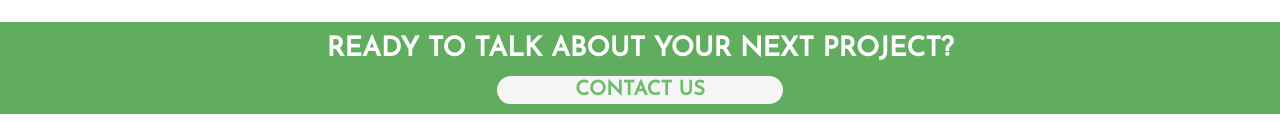
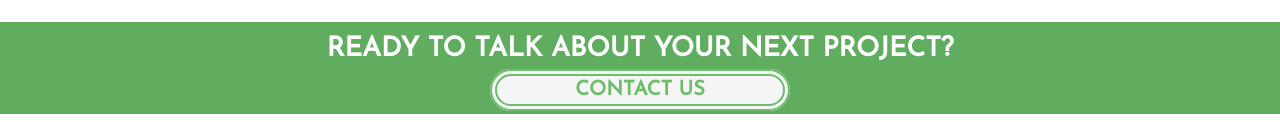
Before and after one commit to MdKhalidsaifullahGazi/assignment3-final, a plain HTML site: page index.html in a window 1280 px wide. Shown: the part 1863-1985 px from the top of the page. Drawn offline with Linux system fonts and the light colour scheme.

Commit message:
Update style.css

```diff
--- a/css/style.css
+++ b/css/style.css
@@ -265,6 +265,8 @@ nav	ul	li	a:hover {
     padding: 4px 78px;
     background-color: #f5f5f5;
     border-radius: 22px;
+    border-style: double;
+    border-width: 7px;
 }
 
 .technology-section{
```
